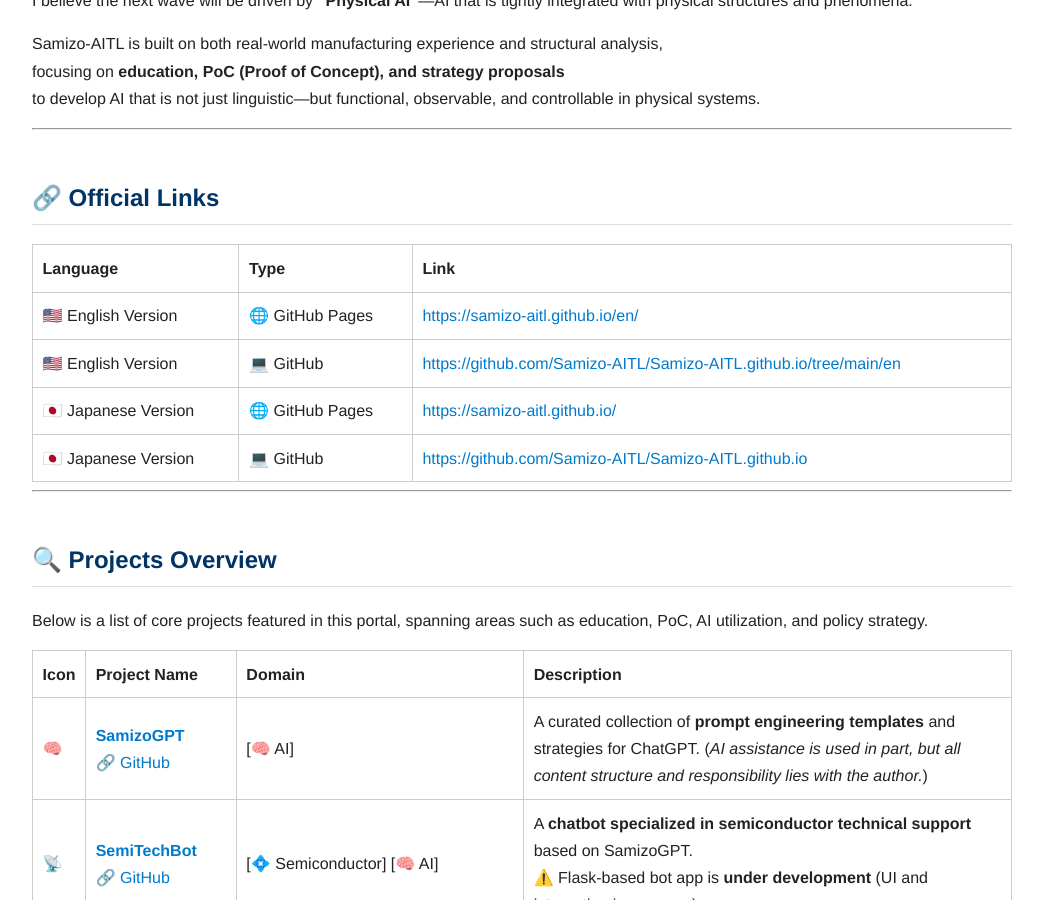
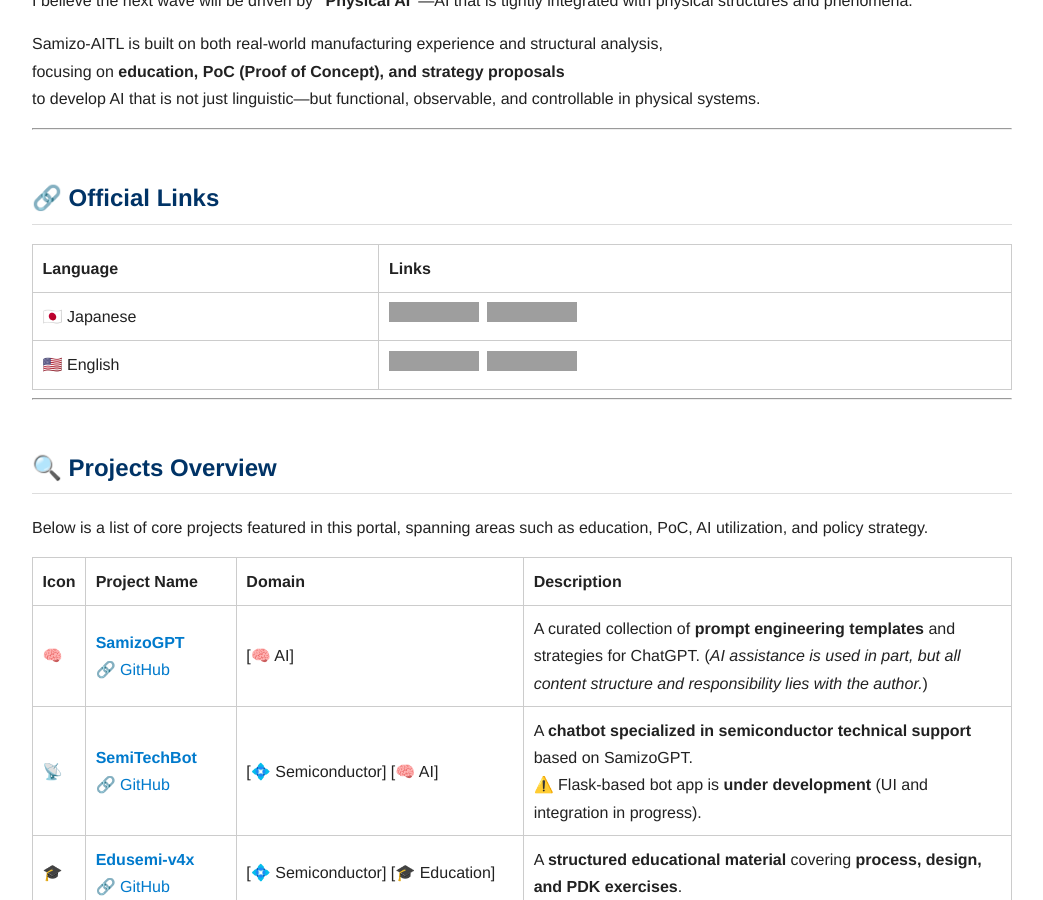
Before and after one commit to Samizo-AITL/Samizo-AITL.github.io, a Jekyll site: the page built from en/index.md, in a window 1280 px wide and 900 px high, scrolled down 355 px. Shown: the whole window, without its empty margins (118-1161 px from the left). Built offline with Jekyll 4.4.1, drawn with Linux system fonts in a browser that asks for light colours; grey boxes are pictures that could not be loaded.

Commit message:
Update index.md

```diff
--- a/en/index.md
+++ b/en/index.md
@@ -23,12 +23,10 @@
 
 ## 🔗 Official Links
 
-| Language | Type | Link |
-|----------|------|------|
-| 🇺🇸 English Version | 🌐 GitHub Pages | [https://samizo-aitl.github.io/en/](https://samizo-aitl.github.io/en/) |
-| 🇺🇸 English Version | 💻 GitHub | [https://github.com/Samizo-AITL/Samizo-AITL.github.io/tree/main/en](https://github.com/Samizo-AITL/Samizo-AITL.github.io/tree/main/en) |
-| 🇯🇵 Japanese Version | 🌐 GitHub Pages | [https://samizo-aitl.github.io/](https://samizo-aitl.github.io/) |
-| 🇯🇵 Japanese Version | 💻 GitHub | [https://github.com/Samizo-AITL/Samizo-AITL.github.io](https://github.com/Samizo-AITL/Samizo-AITL.github.io) |
+| Language | Links |
+|----------|-------|
+| 🇯🇵 Japanese | [![🌐 GitHub Pages JP](https://img.shields.io/badge/GitHub%20Pages-日本語版-brightgreen?logo=github)](https://samizo-aitl.github.io/) [![💻 GitHub Repo JP](https://img.shields.io/badge/GitHub-日本語版-blue?logo=github)](https://github.com/Samizo-AITL/Samizo-AITL.github.io) |
+| 🇺🇸 English | [![🌐 GitHub Pages EN](https://img.shields.io/badge/GitHub%20Pages-English-brightgreen?logo=github)](https://samizo-aitl.github.io/en/) [![💻 GitHub Repo EN](https://img.shields.io/badge/GitHub-English-blue?logo=github)](https://github.com/Samizo-AITL/Samizo-AITL.github.io/tree/main/en) |
 
 ---
 
```
